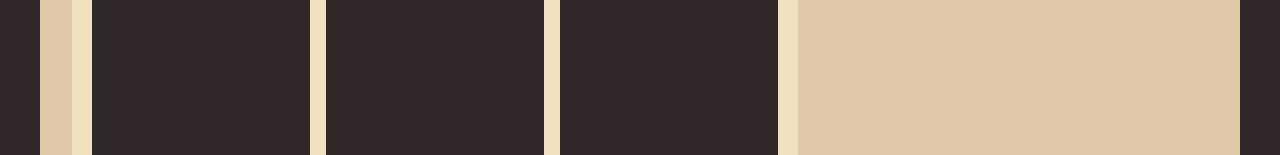
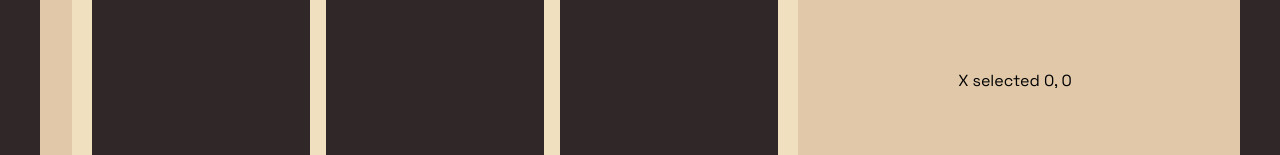
Before and after one commit to ranydev0/tic-tac-toe, a React (Vite) app: page / in a window 1280 px wide. Both pictures are taken after a click on the button 201 px from the left and 481 px from the top of the page. Shown: the part 645-800 px from the top of the page. Built offline with nearby package versions, Linux system fonts and the light colour scheme.

Commit message:
fix: Added logs

```diff
--- a/src/App.jsx
+++ b/src/App.jsx
@@ -44,7 +44,7 @@ function App() {
             />
           </ol>
         </div>
-        <Log />
+        <Log turns={gameTurns}/>
       </section>
     </main>
   );
--- a/src/components/Log.jsx
+++ b/src/components/Log.jsx
@@ -1,5 +1,13 @@
-function Log() {
-    return (<div id="logs-container"></div>);
+function Log({ turns }) {
+  return (
+    <div id="logs-container">
+      {turns.map((turn) => (
+        <li key={`${turn.square.row}${turn.square.col}`}>
+          {turn.player} selected {turn.square.row}, {turn.square.col}
+        </li>
+      ))}
+    </div>
+  );
 }
 
 export default Log;
--- a/src/index.css
+++ b/src/index.css
@@ -189,6 +189,12 @@ ol {
   flex: 1;
 }
 
+#logs-container li {
+  list-style: none;
+  margin: 0;
+  padding: 0;
+}
+
 #game-board {
   width: 100%;
   height: 100%;
```
